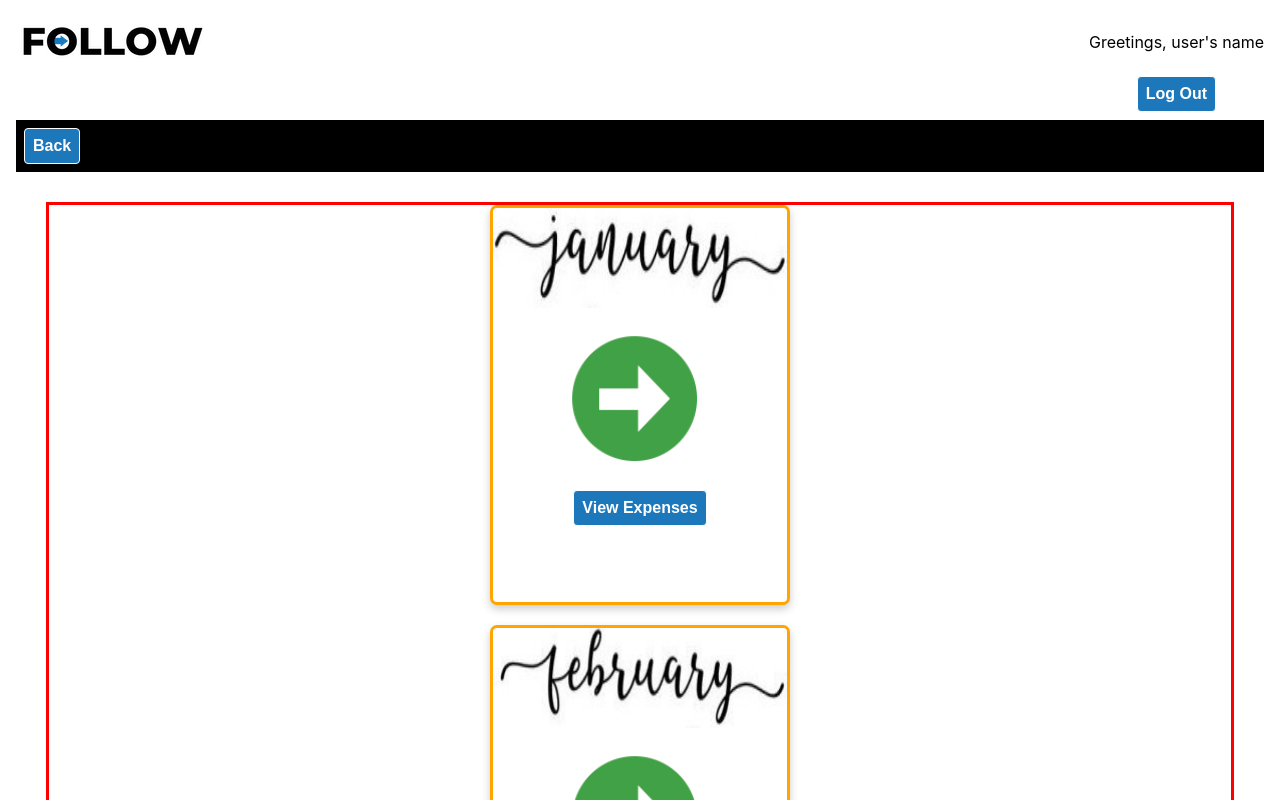
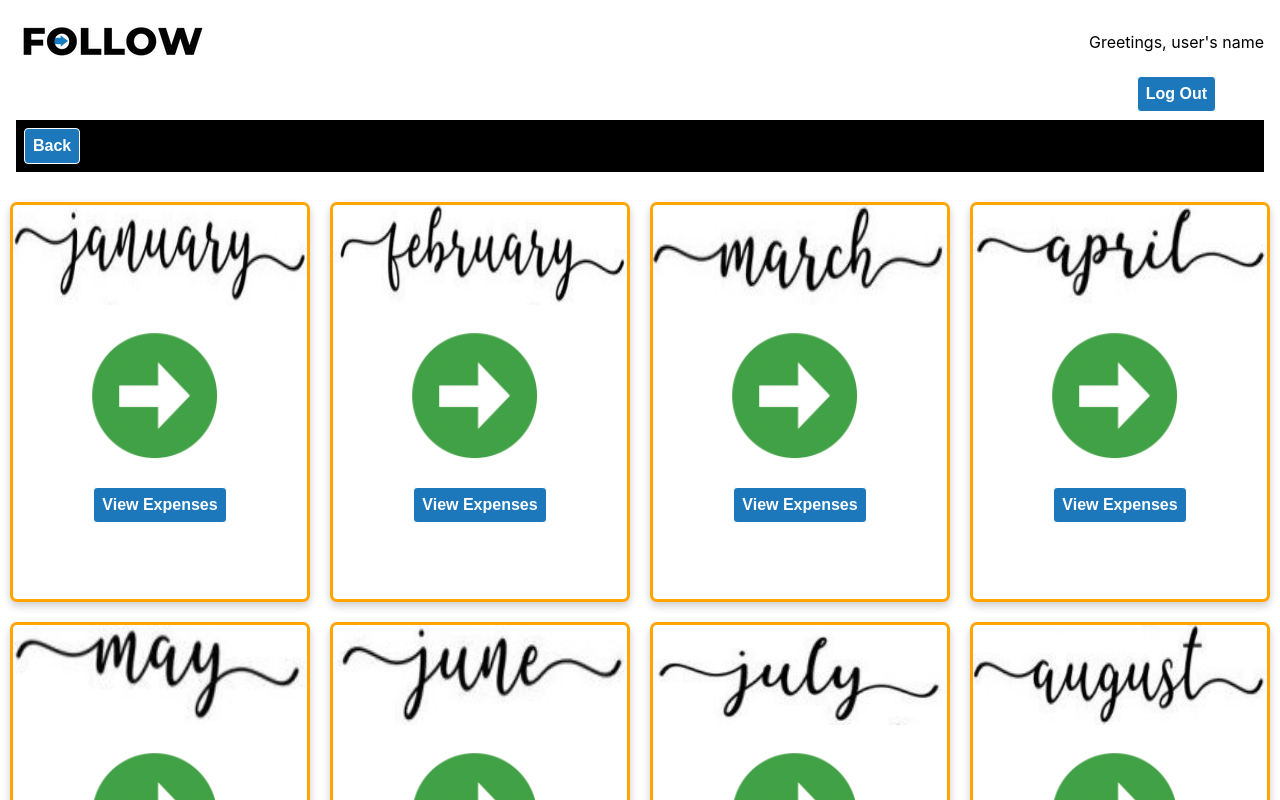
Before and after one commit to g0livax27/Follow-App, a React (Create React App) app: page /expenses in a window 1280 px wide. Shown: the top 800 px of the page. Built offline with nearby package versions, Linux system fonts and the light colour scheme; no server answers.

Commit message:
fixing errors

```diff
--- a/src/components/MonthCards/MonthCards.jsx
+++ b/src/components/MonthCards/MonthCards.jsx
@@ -1,3 +1,4 @@
+import { useNavigate } from 'react-router-dom';
 import { Link } from 'react-router-dom';
 
 export default function MonthCards(){
@@ -19,6 +20,10 @@ export default function MonthCards(){
         <main className='months'>
             {
                 months.map((month, i) => {
+                    // const navigate = useNavigate();
+                    // const handleClick = () => {
+                    //     navigate(`/${month}`)
+                    // }
                     return(
                         <div key={i} className='monthCards'>
                             <Link to={`/${month}`}>
--- a/src/pages/App/App.css
+++ b/src/pages/App/App.css
@@ -51,14 +51,13 @@
 
 .months {
   display: grid;
-  grid-template-columns: 1fr, 1fr, 1fr, 1fr;
-  grid-template-rows: 1fr, 1fr;
-  /* grid-template-columns: 300px 300px 300px 300px; */
+  /* grid-template-columns: 1fr, 1fr, 1fr, 1fr;
+  grid-template-rows: 1fr, 1fr; */
+  grid-template-columns: 300px 300px 300px 300px;
   grid-gap: 20px 20px;
   margin: 30px;
   justify-content: center;
   box-sizing: border-box;
-  border: solid red;
 }
 
 .monthCards,
--- a/src/pages/WishListPage/WishListPage.js
+++ b/src/pages/WishListPage/WishListPage.js
@@ -6,14 +6,14 @@ import Footer from '../../components/Footer/Footer';
 
 export default function WishListPage(){
     const { month } = useParams();
-    const [bills, setBills] = useState([]);
+    const [items, setItems] = useState([]);
 
     useEffect(() => {
         (async() => {
           try{
             const response = await fetch(`http://localhost:3001/api/expenses/${month}`);
             const data = await response.json();
-            setBills(data);
+            setItems(data);
           }catch(err){
             console.log(err);
           }
@@ -35,7 +35,7 @@ export default function WishListPage(){
                 </thead>
                 <tbody>
                     {
-                        bills.map((month, i) => {
+                        items.map((month, i) => {
                             return(
                                 <tr key={i}>
                                     <td>
@@ -44,7 +44,7 @@ export default function WishListPage(){
                                     <td>{month.name} <Link to={`/${month._id}/edit`}>Add Note/Edit</Link></td>
                                     <td>${month.amount}</td>
                                     <td>{month.complete ? 'Paid in Full' : 'No, Still Need to Pay'}</td>
-                                    <td><form action={`/bills/${month._id}?_method=DELETE`} method="POST">
+                                    <td><form action={`/wishlist/${month._id}?_method=DELETE`} method="POST">
                                         <input type="submit" value={`Delete`}/>
                                     </form></td>
                                 </tr>
```
